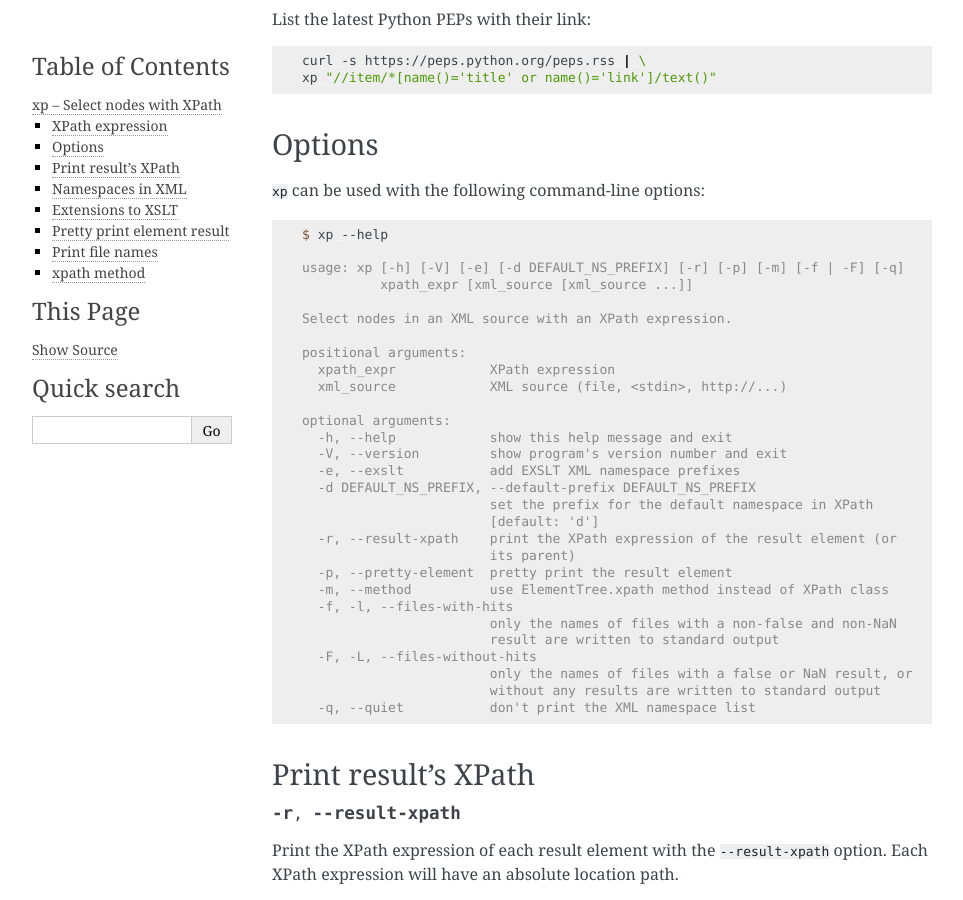
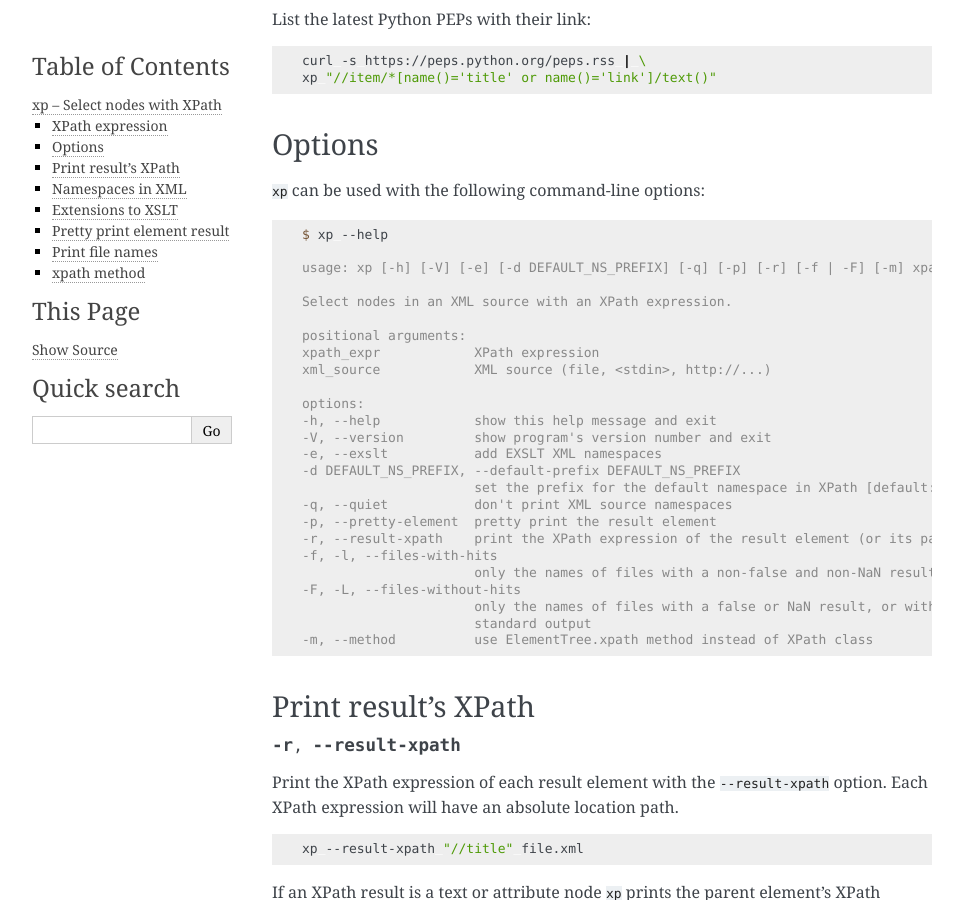
Before and after one commit to peteradrichem/Xul, a Sphinx documentation site: the page built from docs/xp.rst, in a window 1280 px wide and 900 px high, scrolled down 368 px. Shown: the whole window, without its empty margins (148-1111 px from the left). Built offline with Sphinx 7.4.7, drawn with Linux system fonts in a browser that asks for light colours.

Commit message:
Improved printing of namespaces.

```diff
--- a/docs/xp.rst
+++ b/docs/xp.rst
@@ -40,33 +40,29 @@
 
    $ xp --help
 
-   usage: xp [-h] [-V] [-e] [-d DEFAULT_NS_PREFIX] [-r] [-p] [-m] [-f | -F] [-q]
-             xpath_expr [xml_source [xml_source ...]]
+   usage: xp [-h] [-V] [-e] [-d DEFAULT_NS_PREFIX] [-q] [-p] [-r] [-f | -F] [-m] xpath_expr [xml_source ...]
 
    Select nodes in an XML source with an XPath expression.
 
    positional arguments:
-     xpath_expr            XPath expression
-     xml_source            XML source (file, <stdin>, http://...)
+   xpath_expr            XPath expression
+   xml_source            XML source (file, <stdin>, http://...)
 
-   optional arguments:
-     -h, --help            show this help message and exit
-     -V, --version         show program's version number and exit
-     -e, --exslt           add EXSLT XML namespace prefixes
-     -d DEFAULT_NS_PREFIX, --default-prefix DEFAULT_NS_PREFIX
-                           set the prefix for the default namespace in XPath
-                           [default: 'd']
-     -r, --result-xpath    print the XPath expression of the result element (or
-                           its parent)
-     -p, --pretty-element  pretty print the result element
-     -m, --method          use ElementTree.xpath method instead of XPath class
-     -f, -l, --files-with-hits
-                           only the names of files with a non-false and non-NaN
-                           result are written to standard output
-     -F, -L, --files-without-hits
-                           only the names of files with a false or NaN result, or
-                           without any results are written to standard output
-     -q, --quiet           don't print the XML namespace list
+   options:
+   -h, --help            show this help message and exit
+   -V, --version         show program's version number and exit
+   -e, --exslt           add EXSLT XML namespaces
+   -d DEFAULT_NS_PREFIX, --default-prefix DEFAULT_NS_PREFIX
+                         set the prefix for the default namespace in XPath [default: 'd']
+   -q, --quiet           don't print XML source namespaces
+   -p, --pretty-element  pretty print the result element
+   -r, --result-xpath    print the XPath expression of the result element (or its parent)
+   -f, -l, --files-with-hits
+                         only the names of files with a non-false and non-NaN result are written to standard output
+   -F, -L, --files-without-hits
+                         only the names of files with a false or NaN result, or without any results are written to
+                         standard output
+   -m, --method          use ElementTree.xpath method instead of XPath class
 
 
 .. index::
```
Also changed, not shown: docs/changelog.rst (+4 -3 lines), 1 other file.
